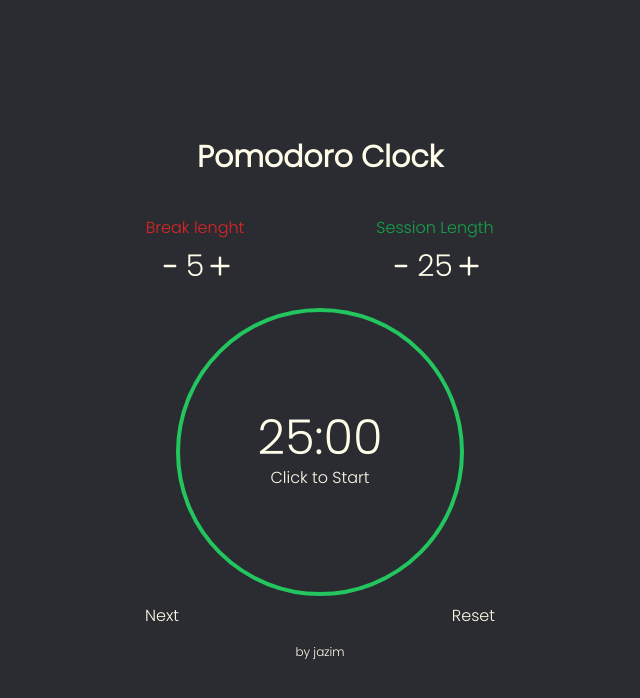
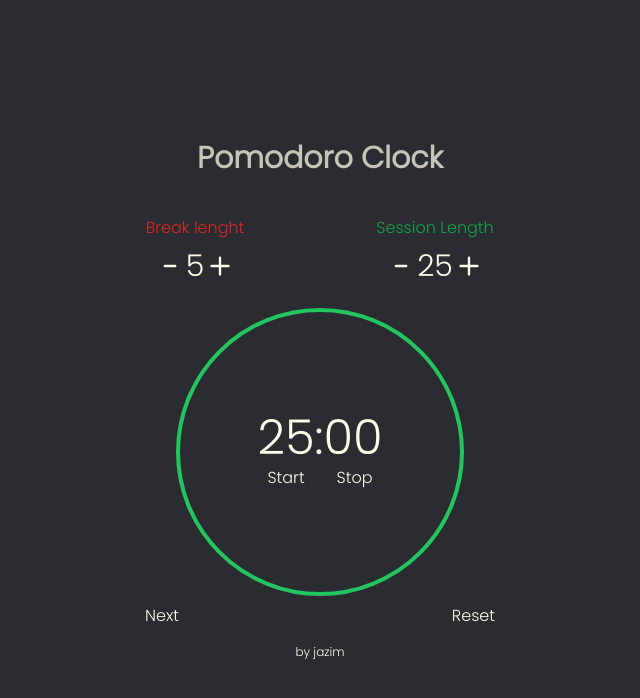
Before and after one commit to Muhammedjazimtk/pomodoro, a React (Vite) app: page / in a window 1280 px wide. Shown: the top 698 px of the page, without its empty margins (320-960 px from the left). Built offline with nearby package versions, Linux system fonts and the light colour scheme.

Commit message:
design complete

```diff
--- a/src/App.jsx
+++ b/src/App.jsx
@@ -6,42 +6,39 @@ function App() {
   const [breakTime, setBreakTime] = useState(5);
   const [sessionTime, setSessionTime] = useState(25);
   const [bOrs, setbOrs] = useState(true);
+  let seconds = 59;
 
   function handleBreakTime(e) {
     if (e.target.id == "sub") {
       if (breakTime > 1) {
         setBreakTime(breakTime - 1);
+        setBreak(breakTime - 1 + ":00");
       } else {
         setBreakTime(1);
       }
     } else {
       setBreakTime(breakTime + 1);
+      setBreak(breakTime + 1 + ":00");
     }
   }
 
   function handleStart() {
-    let seconds = 59;
-    setInterval(function hello() {
-      setBreak(breakTime - 1 + ":" + seconds);
-      console.log(breakTimeSrting);
-      if (seconds > 0) {
-        seconds -= 1;
-      } else {
-        seconds = 0;
-        setBreakTime(breakTime - 1);
-      }
-    }, 1000);
+    setBreak(breakTime - 1 + ":" + seconds);
+    seconds -= 1;
+    setTimeout(handleStart, 1000);
   }
 
   function handleSessionTime(e) {
     if (e.target.id == "sub") {
       if (sessionTime > 1) {
         setSessionTime(sessionTime - 1);
+        setSession(sessionTime - 1 + ":00");
       } else {
         setSessionTime(1);
       }
     } else {
       setSessionTime(sessionTime + 1);
+      setSession(sessionTime + 1 + ":00");
     }
   }
 
@@ -51,7 +48,7 @@ function App() {
 
   return (
     <div className="flex flex-col h-[100vh] w-[100%] justify-center items-center bg-[#2A2C31] gap-4">
-      <h1 className="animate-bounce text-yellow-50 text-3xl font-semibold">
+      <h1 className="animate-pulse text-yellow-50 text-3xl font-semibold">
         Pomodoro Clock
       </h1>
       <div className="flex flex-col w-[350px] h-min gap-2 pt-2  items-center ">
@@ -117,16 +114,18 @@ function App() {
         {bOrs ? (
           <div className="flex justify-center items-center flex-col gap-1 h-72 w-72 border-4 rounded-[100%] border-green-500  ">
             <p className="text-yellow-50 text-5xl">{sessionTimeString}</p>
-            <button className="text-yellow-50" onClick={handleStart}>
-              Click to Start
-            </button>
+            <div className="flex gap-8">
+              <button className="text-yellow-50">Start</button>
+              <button className="text-yellow-50">Stop</button>
+            </div>
           </div>
         ) : (
           <div className="flex justify-center items-center flex-col gap-1 h-72 w-72 border-4 rounded-[100%] bg-green-500 border-green-500  ">
             <p className="text-yellow-50 text-5xl">{breakTimeSrting}</p>
-            <button className="text-yellow-50" onClick={handleStart}>
-              Click to Start
-            </button>
+            <div className="flex gap-8">
+              <button className="text-yellow-50">Start</button>
+              <button className="text-yellow-50">Stop</button>
+            </div>
           </div>
         )}
 
@@ -139,6 +138,9 @@ function App() {
             onClick={() => {
               setBreakTime(5);
               setSessionTime(25);
+              setBreak("5:00");
+              setSession("25:00");
+              setbOrs(true);
             }}
           >
             Reset
```
